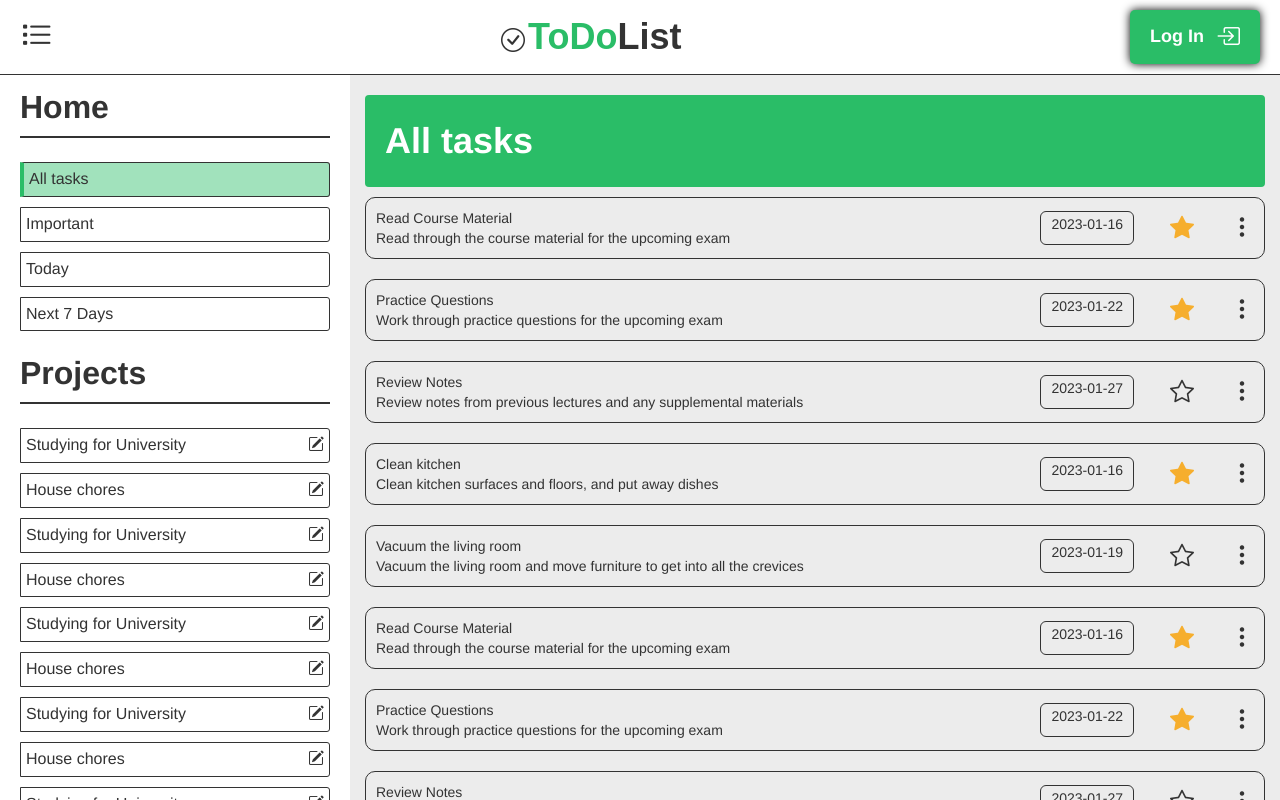
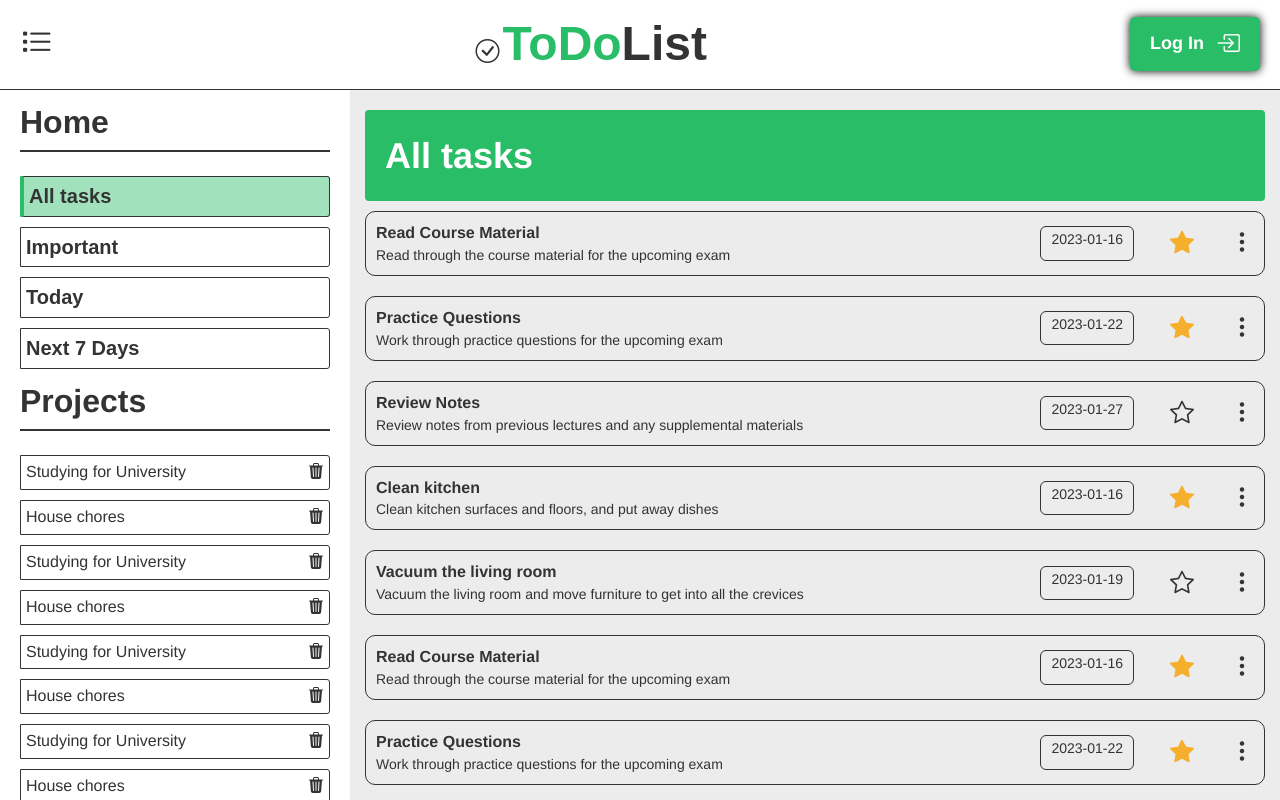
Before and after one commit to DovydasMM/app-todolist, an Angular app: page /all in a window 1280 px wide. Shown: the top 800 px of the page. Built offline with nearby package versions, Linux system fonts and the light colour scheme.

Commit message:
Fixed sidebar

```diff
--- a/src/app/app.component.html
+++ b/src/app/app.component.html
@@ -8,7 +8,8 @@
       <i class="bi bi-list-task" style="font-size: 3.25rem"></i>
     </div>
     <p class="header-title">
-      <i class="bi bi-check-circle"></i><span>ToDo</span>List
+      <i class="bi bi-check-circle"></i
+      ><span class="header-title">ToDo</span>List
     </p>
     <div>
       <div (click)="toggleLog()" class="header-login">
@@ -26,5 +27,5 @@
       <router-outlet></router-outlet>
     </div>
   </div>
-  <footer></footer>
+  <footer class="footer">Hello, this is footer</footer>
 </div>
--- a/src/app/sidebar/sidebar.component.html
+++ b/src/app/sidebar/sidebar.component.html
@@ -1,5 +1,6 @@
-<div class="sidebar sticky">
-  <div class="sidebar-element">
+<div class="sidebar">
+  <div class="sidebar-container">
+    <div class="sidebar-element home">
       <span class="sidebar-title">Home</span>
 
       <ul>
@@ -33,7 +34,7 @@
         </li>
       </ul>
     </div>
-  <div class="sidebar-element">
+    <div class="sidebar-element projects">
       <span class="sidebar-title">Projects</span>
       <app-load-spinner *ngIf="isLoading"> </app-load-spinner>
       <ul *ngIf="!isLoading">
@@ -45,7 +46,7 @@
         >
           <a>{{ project.projectName }}</a>
           <div (click)="onDelete(project)">
-          <i class="bi bi-pencil-square"></i>
+            <i class="bi bi-trash3-fill"></i>
           </div>
         </li>
         <li class="sidebar-items" (click)="toggleCreate()">Add Project</li>
@@ -57,3 +58,4 @@
       </div>
     </div>
   </div>
+</div>
--- a/src/app/tasks/task/task.component.html
+++ b/src/app/tasks/task/task.component.html
@@ -1,7 +1,7 @@
 <ul>
   <li class="taskCard">
     <div class="information">
-      <span>{{ task.name }} </span>
+      <span class="information-name">{{ task.name }} </span>
       <span>{{ task.description }} </span>
     </div>
     <div class="taskCard-right">
--- a/src/styles.css
+++ b/src/styles.css
@@ -34,25 +34,65 @@ header {
   background-color: var(--bgColor2);
 }
 
+.header-login {
+  background-color: var(--bgColor4);
+  display: flex;
+  color: #ffffff;
+  border: 0;
+  padding: 10px 20px;
+  font-size: 18px;
+  font-weight: bold;
+  border-radius: 5px;
+  box-shadow: 0 0 10px #000000;
+  align-items: center;
+  justify-content: center;
+  cursor: pointer;
+}
+
+.header-title span {
+  color: var(--bgColor4);
+}
+
+.header-title {
+  margin: 0;
+  font-size: 48px;
+  font-weight: bold;
+  font-family: Arial, Helvetica, sans-serif;
+}
+
+.bi.bi-check-circle {
+  font-size: 24px;
+  margin-right: 3px;
+}
+
 .sidebar {
+  height: 100%;
   padding: 10px 20px;
   width: 350px;
   background-color: var(--bgColor2);
-  position: fixed;
+}
+
+.sidebar-container {
+  position: sticky;
   overflow-x: hidden;
   z-index: 1;
   top: 0;
   left: 0;
 }
 
-.sidebar-element {
-  margin-bottom: 2rem;
+.sidebar-element.home {
+  font-weight: 600;
+  font-family: Arial, Helvetica, sans-serif;
+  font-size: 20px;
+}
+
+.sidebar-element.projects {
+  font-size: 16px;
 }
 
 .sidebar-items {
   display: flex;
   flex-direction: row;
-  font-size: 16px;
   padding: 5px;
   margin-bottom: 1rem;
   border: 1px solid;
@@ -77,20 +117,16 @@ header {
   background-color: #2abd6770;
 }
 
-.sticky {
-  position: -webkit-sticky;
-  position: sticky;
-  top: 0;
-}
-
 ul {
   padding: 0;
   margin: 0;
 }
 
-a {
+a,
+a:hover {
   list-style: none;
   color: inherit;
+  text-decoration: none;
 }
 
 .sidebar-items:hover {
@@ -145,6 +181,11 @@ a {
   /* width: 80%; */
 }
 
+.information-name {
+  font-size: 16px;
+  font-weight: 600;
+}
+
 .taskCard-right {
   display: flex;
   flex-direction: row;
@@ -188,37 +229,6 @@ a {
 .bi.bi-box-arrow-left {
   font-size: 24px;
   margin-right: 12px;
-}
-
-.header-login {
-  background-color: var(--bgColor4);
-  display: flex;
-  color: #ffffff;
-  border: 0;
-  padding: 10px 20px;
-  font-size: 18px;
-  font-weight: bold;
-  border-radius: 5px;
-  box-shadow: 0 0 10px #000000;
-  align-items: center;
-  justify-content: center;
-  cursor: pointer;
-}
-
-.header-title span {
-  color: var(--bgColor4);
-}
-
-.header-title {
-  margin: 0;
-  font-size: 36px;
-  font-weight: bold;
-  font-family: Arial, Helvetica, sans-serif;
-}
-
-.bi.bi-check-circle {
-  font-size: 24px;
-  margin-right: 3px;
 }
 
 .form-container {
```
Lines whose indentation alone changed are shown as unchanged.
